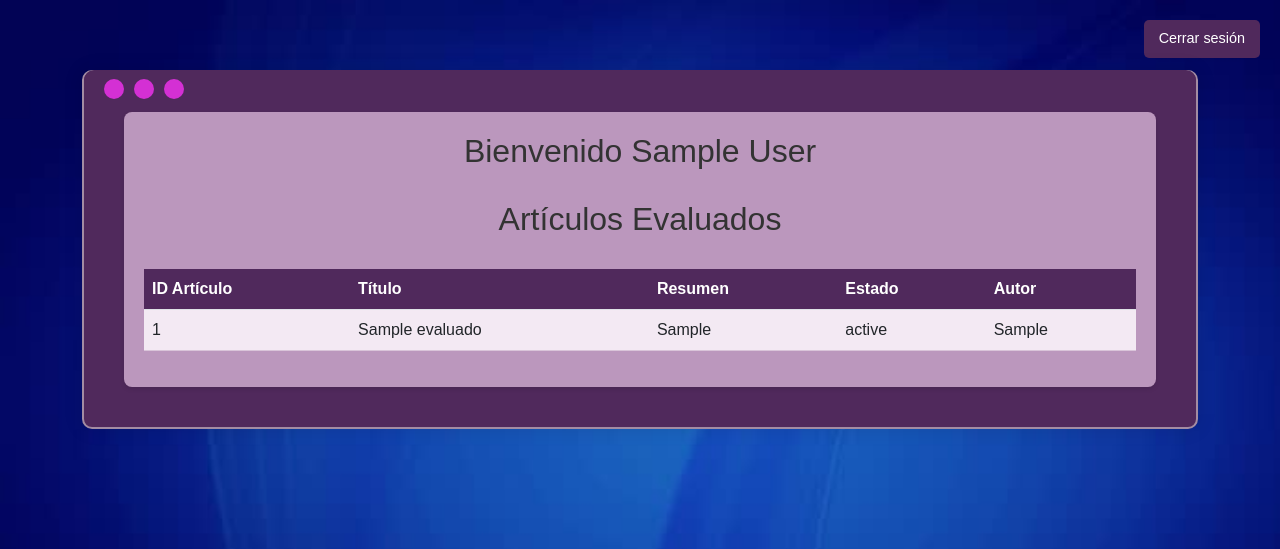
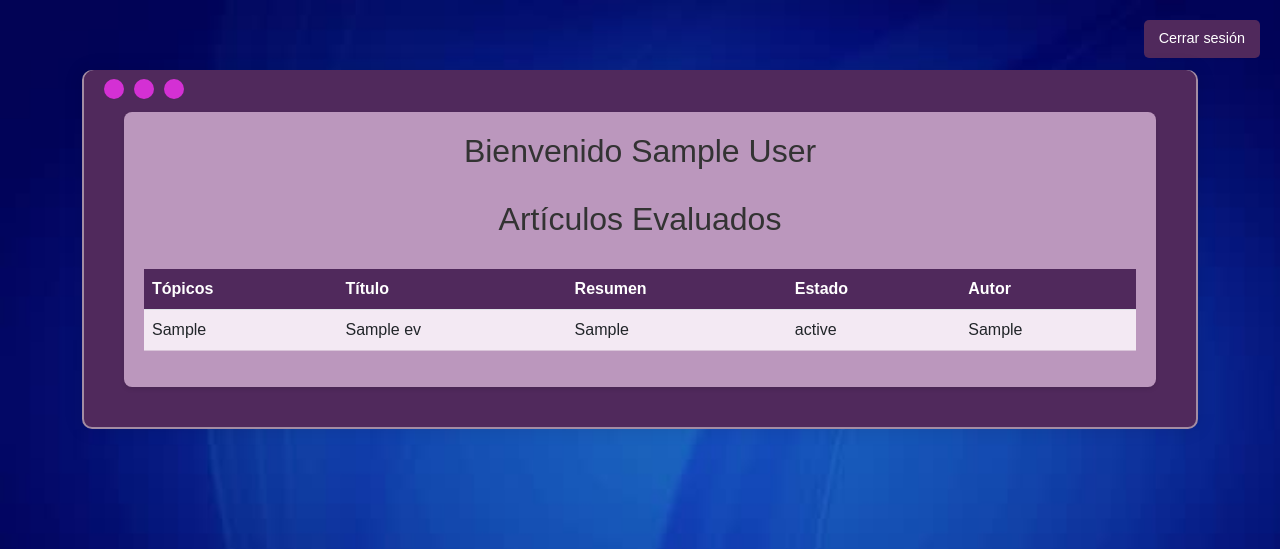
Before and after one commit to elsopaipilla12/pansito, a PHP site: page /PHP/ver_articulosa.php in a window 1280 px wide. Shown: the top 549 px of the page. Run offline with PHP 8.4, Linux system fonts and the light colour scheme; the visitor is signed in with stand-in values (Sample User, id 1); tables that the repository leaves empty or names only in its code hold one stand-in row (values such as "Sample post"); some libraries are stand-ins or nearby versions.

Commit message:
Update ver_articulosa.php

```diff
--- a/tarea2/PHP/ver_articulosa.php
+++ b/tarea2/PHP/ver_articulosa.php
@@ -21,12 +21,12 @@ if (!isset($_SESSION["usuario_rut"]) || $_SESSION["usuario_tipo"] !== "autor") {
     <div class="ver-revisores">
         <div class="tabla-revisores">
             <div class="tabla-articulos">
-                <h3>Bienvenido <?= htmlspecialchars($_SESSION["usuario_nombre"] ?? 'Autor')?></h3>
+                <h3>Bienvenido <?= htmlspecialchars($_SESSION["usuario_nombre"] ?? 'Revisor')?></h3>
                 <h3>Artículos Evaluados</h3>
                 <table class="table">
                     <thead>
                         <tr>
-                            <th scope="col">ID Artículo</th>
+                            <th scope="col">Tópicos</th>  <!-- Cambiado de "ID Artículo" a "Tópicos" -->
                             <th scope="col">Título</th>
                             <th scope="col">Resumen</th>
                             <th scope="col">Estado</th>
@@ -36,19 +36,19 @@ if (!isset($_SESSION["usuario_rut"]) || $_SESSION["usuario_tipo"] !== "autor") {
                     <tbody>
                         <?php
                         include "conexion.php";
-                        // Cambiamos la consulta para usar la vista
-                        $sql = $conexion->query("SELECT * FROM ver_evaluados");
+                        $sql = $conexion->query("SELECT * FROM ver_ev");
                         while($datos = $sql->fetch_object()) {
+                            // Mostramos "Sin tópicos" si no hay ninguno definido
+                            $topicos = !empty($datos->topicos) ? $datos->topicos : 'Sin tópicos';
                         ?>
                         <tr>
-                            <td><?= htmlspecialchars($datos->id_articulo) ?></td>
+                            <td><?= htmlspecialchars($topicos) ?></td>  <!-- Mostramos los tópicos -->
                             <td><?= htmlspecialchars($datos->titulo) ?></td>
                             <td><?= htmlspecialchars($datos->resumen) ?></td>
                             <td><?= htmlspecialchars($datos->estado) ?></td>
                             <td><?= htmlspecialchars($datos->autor) ?></td>
                         </tr>
                         <?php } ?>
-                    </tbody>
                 </table>
             </div>
         </div>
```
